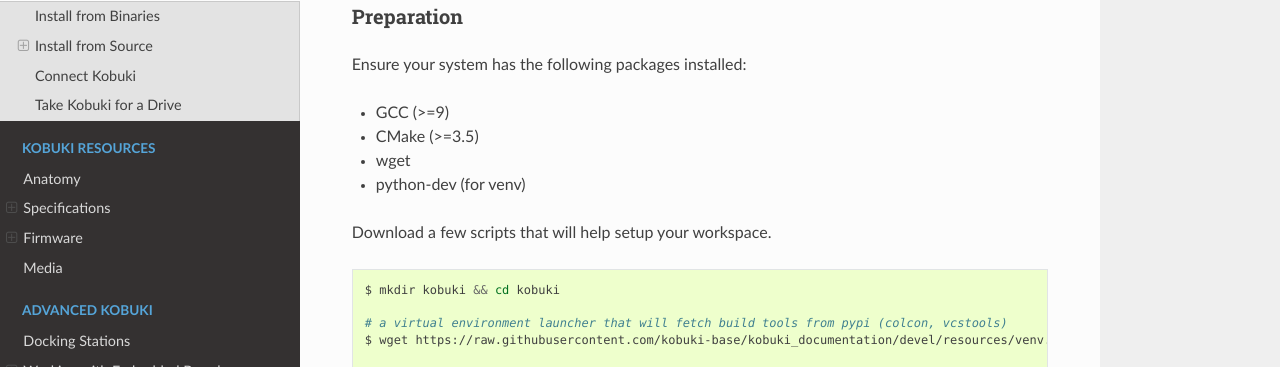
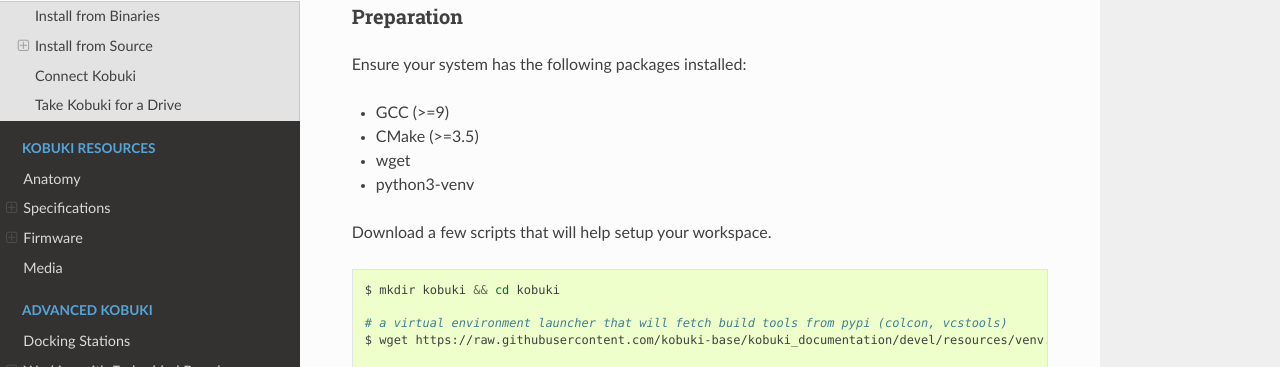
Before and after one commit to kobuki-base/kobuki_documentation, a Sphinx documentation site: the page built from doc/software.rst, in a window 1280 px wide and 900 px high, scrolled down 596 px. Shown: the part 83-450 px from the top of the window. Built offline with Sphinx 7.4.7 and the Read the Docs theme 2.0.0, drawn with Linux system fonts in a browser that asks for light colours; pages that are not in the unit, such as notebooks, are missing from menus.

Commit message:
[software] python3-venv as a dep instead of python3-dev

```diff
--- a/doc/software.rst
+++ b/doc/software.rst
@@ -32,7 +32,7 @@
 * GCC (>=9)
 * CMake (>=3.5)
 * wget
-* python-dev (for venv)
+* python3-venv
 
 Download a few scripts that will help setup your workspace.
 
```
